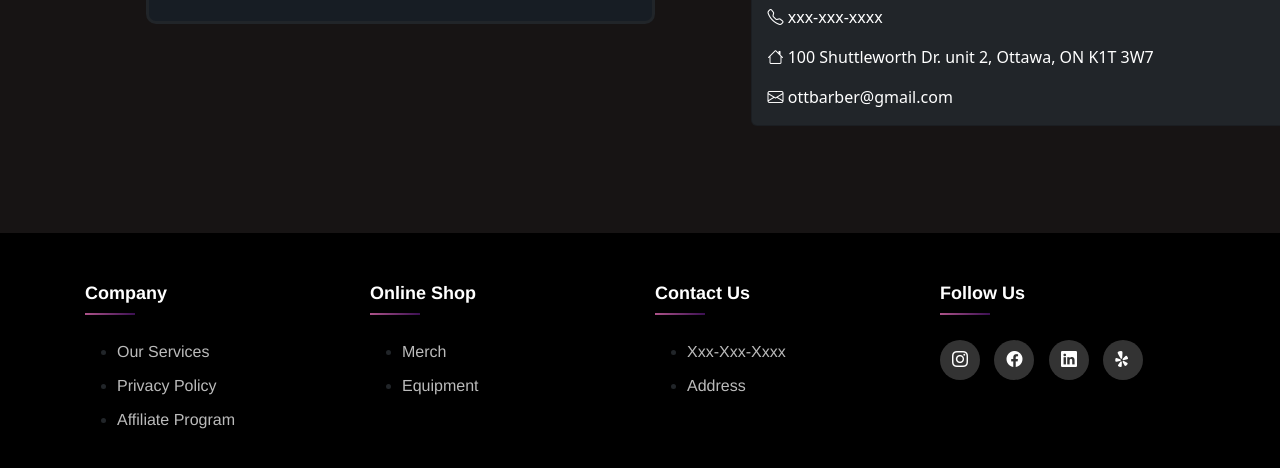
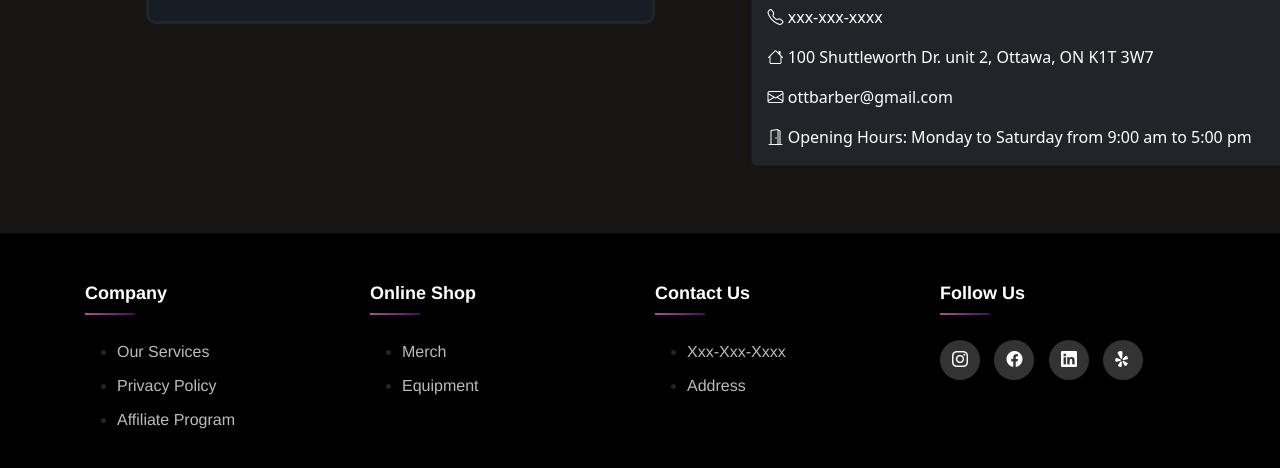
Before and after one commit to MohamedYatera/OTTBarberShop, a plain HTML site: page reachus.html in a window 1280 px wide. Shown: the part 956-1424 px from the top of the page. Drawn offline with nearby package versions, Linux system fonts and the light colour scheme.

Commit message:
opening hours

```diff
--- a/reachus.html
+++ b/reachus.html
@@ -169,6 +169,7 @@
                 <p class="card-text"> <i class="bi bi-telephone"></i> xxx-xxx-xxxx</p>
                 <p class="card-text"> <i class="bi bi-house"></i> 100 Shuttleworth Dr. unit 2, Ottawa, ON K1T 3W7</p>
                 <p class="card-text"> <i class="bi bi-envelope"></i> ottbarber@gmail.com</p>
+                <p class="card-text"> <i class="bi bi-door-open"></i> Opening Hours: Monday to Saturday from 9:00 am to 5:00 pm </p>
               </div>
             </div>
           </div>
```
